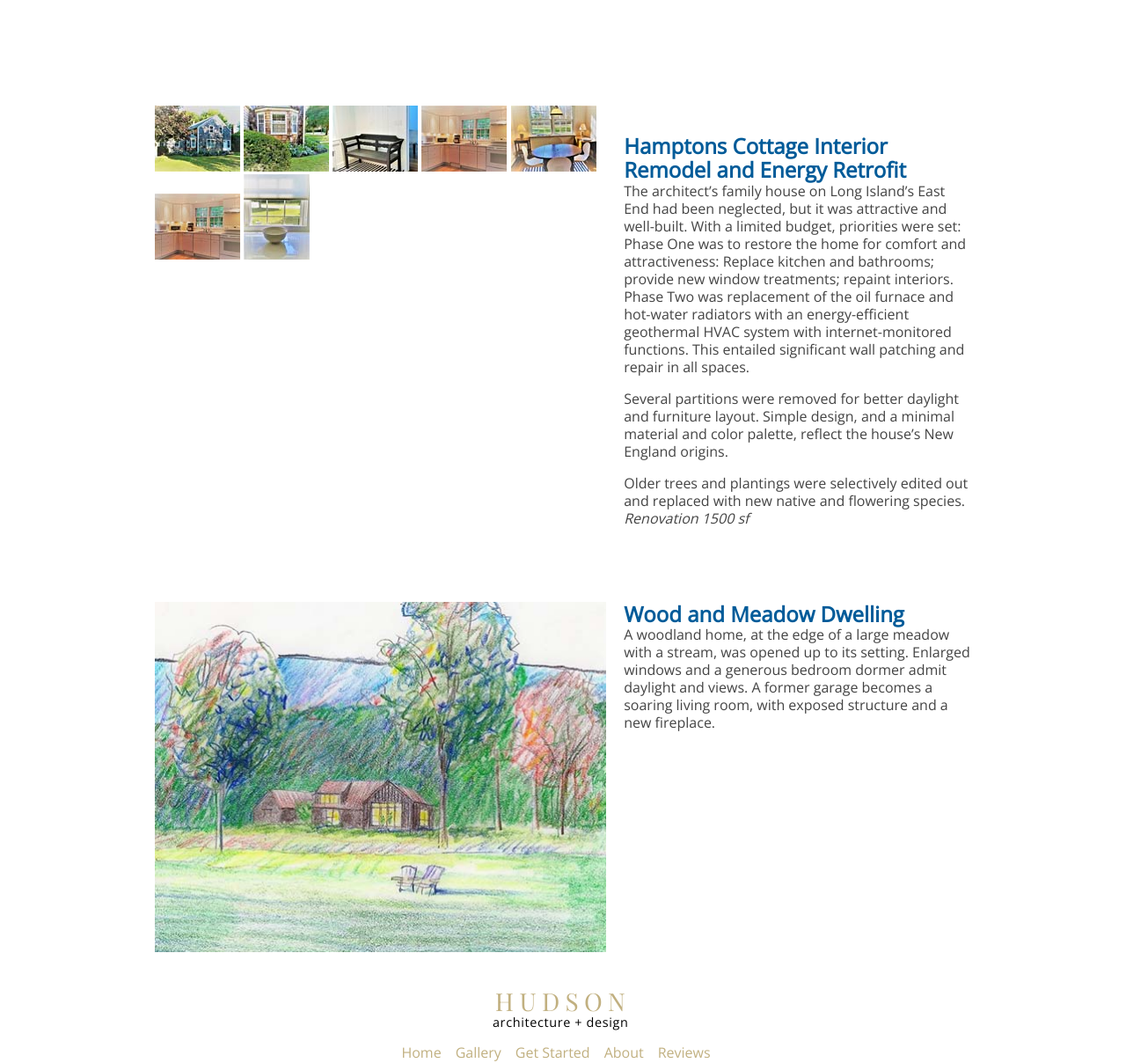
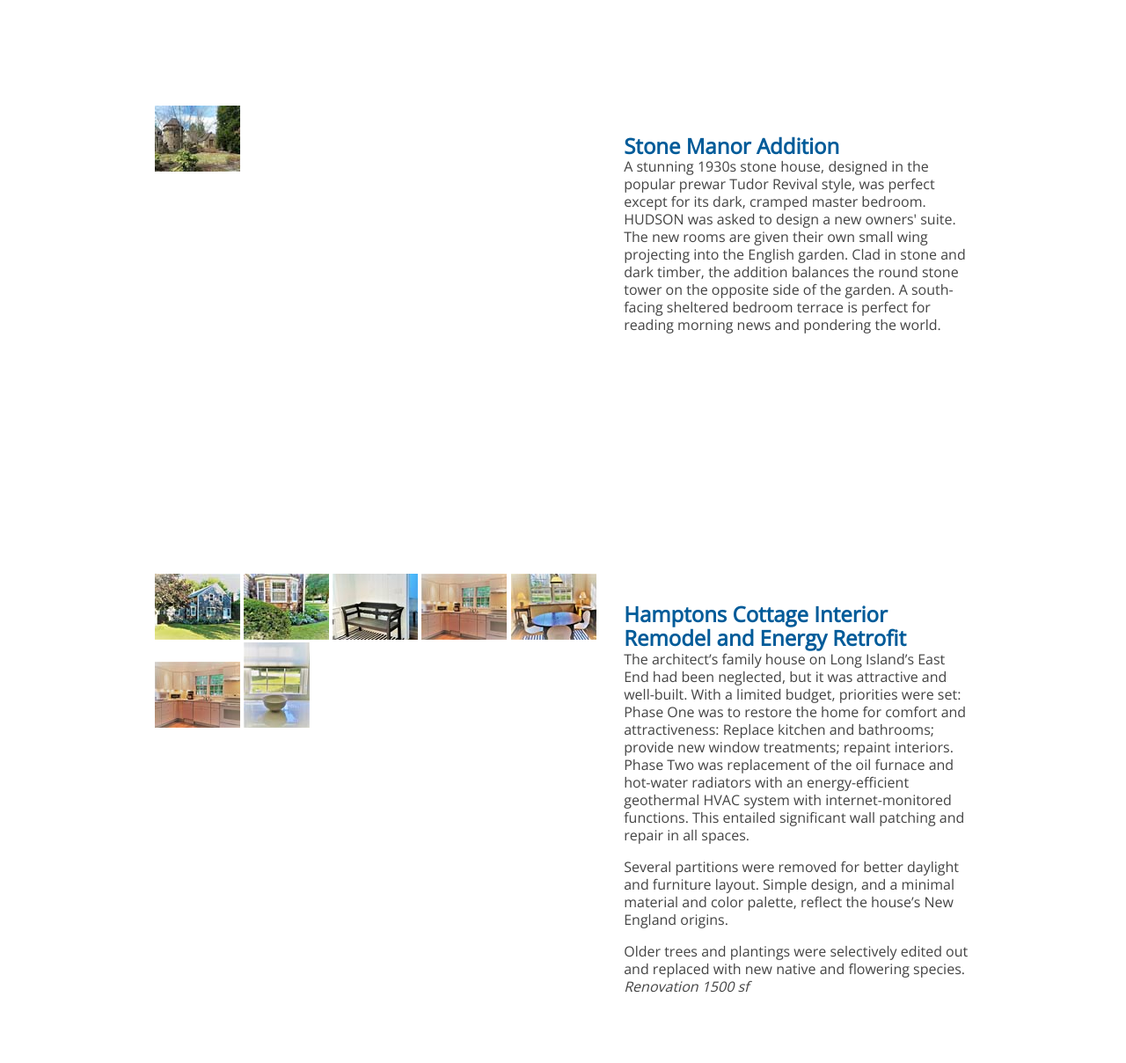
Before and after one commit to mtribone/hudson-arch-design, a plain HTML site: page renovations_additions.html in a window 1280 px wide. Shown: the part 1780-2988 px from the top of the page at 88% size. Drawn offline with nearby package versions, Linux system fonts and the light colour scheme; a script that the page names is missing.

Commit message:
Adds the text and image for the Stone Manor to Reno and Additions.

```diff
--- a/renovations_additions.html
+++ b/renovations_additions.html
@@ -104,6 +104,18 @@
       <div class="content-column-2">
         <div class="content-2">
           <div class="galleria galleria-margin-negative">
+            <a href="images/stone-manor.jpg"><img src="images/thumbnails/stone-manor.jpg" /></a>
+          </div>
+        </div>
+        <div class="content-2">
+          <h2>Stone Manor Addition</h2>
+          <p>A stunning 1930s stone house, designed in the popular prewar Tudor Revival style, was perfect except for its dark, cramped master bedroom. HUDSON was asked to design a new owners' suite. The new rooms are given their own small wing projecting into the English garden. Clad in stone and dark timber, the addition balances the round stone tower on the opposite side of the garden. A south-facing sheltered bedroom terrace is perfect for reading morning news and pondering the world.</p>
+          </div>
+      </div>
+      <!-- Stone Manor -->
+      <div class="content-column-2">
+        <div class="content-2">
+          <div class="galleria galleria-margin-negative">
             <a href="images/elm-exterior-front.jpg" alt=""><img src="images/thumbnails/elm-exterior-front.jpg" alt="" /></a>
             <a href="images/elm-exterior-wmdw.jpg" alt=""><img src="images/thumbnails/elm-exterior-wmdw.jpg" alt="" /></a>
             <a href="images/elm-kitchen1.jpg" alt=""><img src="images/thumbnails/elm-kitchen1.jpg" alt="" /></a>
```
Also changed, not shown: new_construction.html (+0 -1 lines), images/stone-manor.jpg (added), images/thumbnails/stone-manor.jpg (added).
